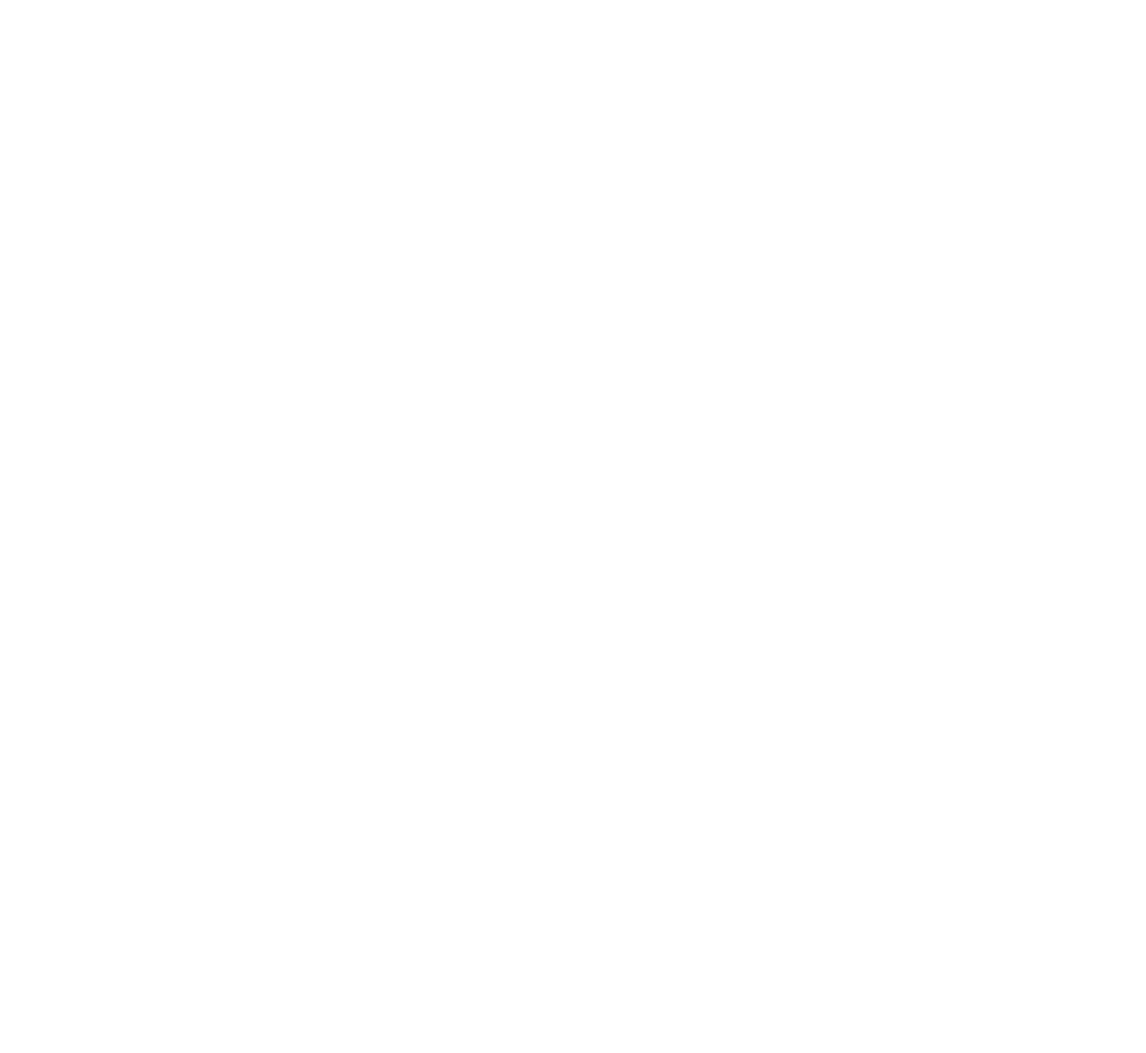
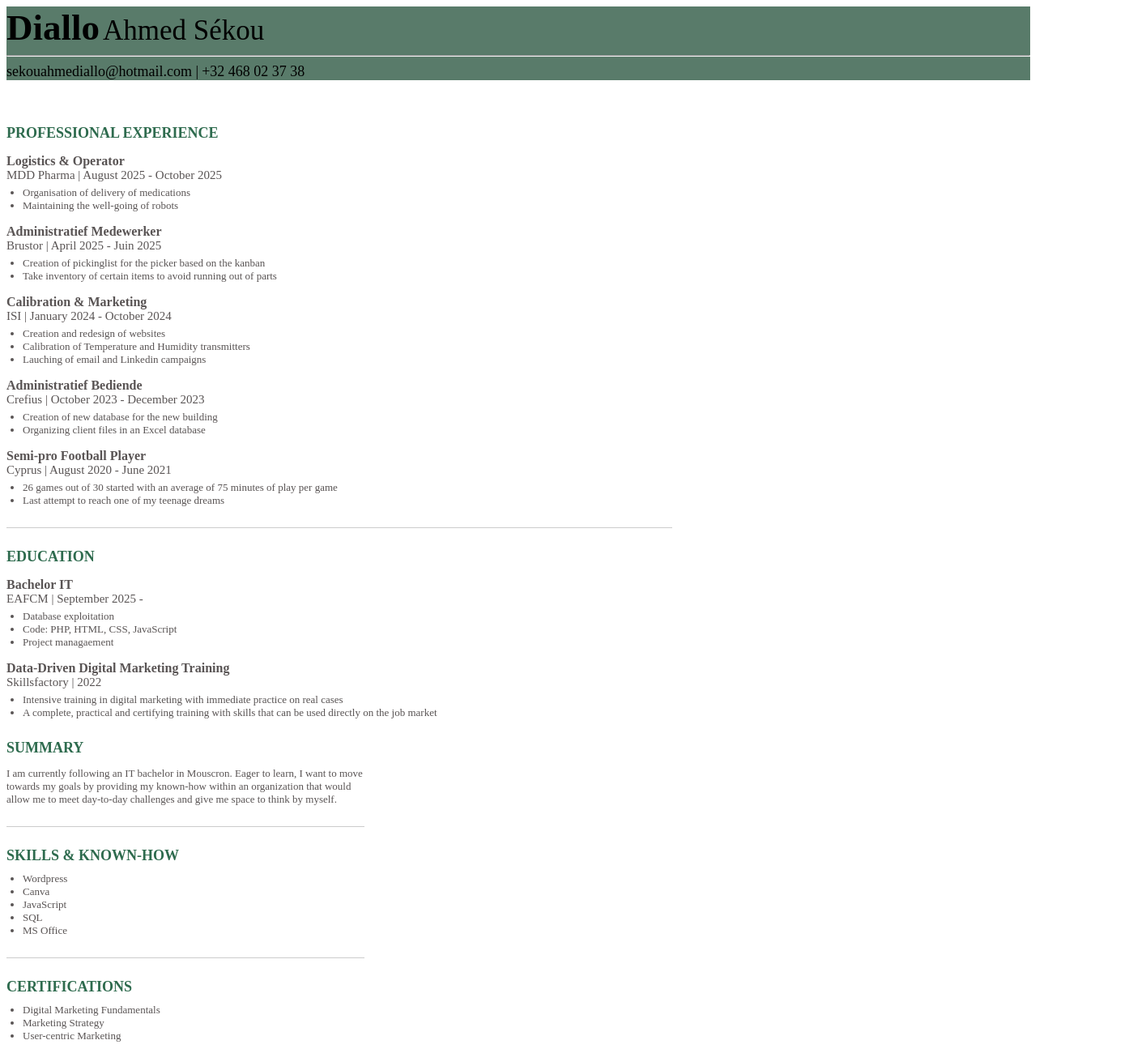
Before and after one commit to sekouahmediallo/sekouahmediallo.github.io, a plain HTML site: page index.html in a window 1280 px wide. Shown: the top 1300 px of the page at 81% size, 1415 px wide, since content can reach past the window. Drawn offline with Linux system fonts and the light colour scheme.

Commit message:
changements css

```diff
--- a/cv.css
+++ b/cv.css
@@ -1,26 +1,14 @@
 .body {
     font-family : "Goudy Old Style", serif;
-}
-
-.container {
-    max-width: fit-content;
-    display : flex;
-    margin: 100%;
-}
-
-.colonne1 {
-    flex: 1;
-}
-
-.colonne2 {
-    flex-basis: 35%;
-    text-align: left;
+    margin: 0;
+    padding: 40px;
+    background: white;
 }
 
 .header {
     background-color: #597b6a;
-    padding: 70px;
-    margin-bottom: 25px;
+    text-align: left;
+    margin-bottom: 30px;
 }
 
 .first-name {
@@ -34,36 +22,55 @@
 
 .email,
 .phone {
-    font-size: 16px;
-    margin-top: 5px;
+    font-size: 18px;
+    margin-top: 10px;
+}
+
+.layout {
+    display : flex;
+    gap: 40px;
+}
+
+.colonne1 {
+    width: 65%;
+}
+
+.colonne2 {
+    width: 35%;
 }
 
 .section_title {
-    color: rgb(0 68 0);
+    color: #2e6b4e;
     font-size: 18px;
-    margin-top: 15px;
+    font-weight: bold;
+    margin-top: 25px;
     margin-bottom: 10px;
-}
-
-.ligne {
-    margin-top: 20%;
-    margin-bottom: 20%;
-    margin-right: 20%;
 }
 
 .titre {
     color: #595454;
-    font-size: 15px;
+    font-size: 16px;
+    font-weight: bold;
+    margin-top: 15px;
 }
 
 .lieu-date {
     color: #595454;
-    font-size: 13px;
+    font-size: 15px;
+    margin-bottom: 5px;
 }
 
-.taches li {
+ul {
     font-size: 13px;
     color: #595454;
+    margin-top: 5px;
+    padding-left: 20px;
+}
+
+.ligne {
+    border: none;
+    border-top: 1px solid #ccc;
+    margin: 25px 0;
 }
 
 #sommaire {
--- a/index.html
+++ b/index.html
@@ -6,7 +6,6 @@
         <link rel="stylesheet" href="cv.css">
     </head>
 <body>
-<div class="container"></div>
 <div class="header">
     <div class="full-name">
         <span class="first-name">Diallo</span>
@@ -21,7 +20,7 @@
     </div>
 </div>
 
-
+<div class="layout"></div>
     <div class="colonne1">
     <div class="section_title">PROFESSIONAL EXPERIENCE</div>
 
```
